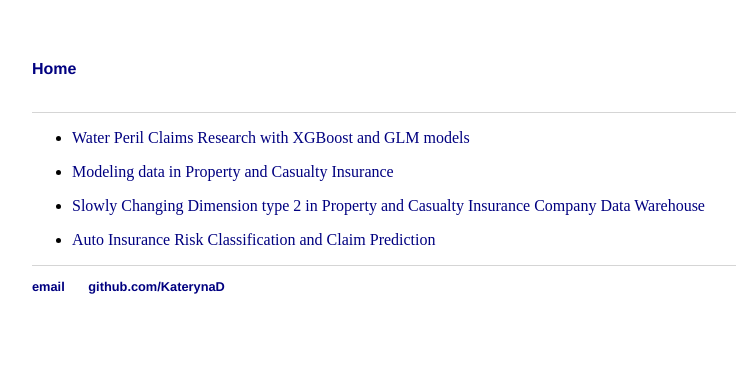
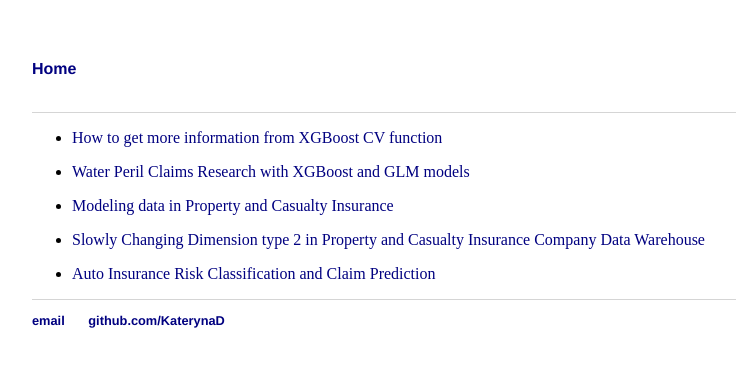
Before and after one commit to KaterynaD/KaterynaD.github.io, a Jekyll site: the page built from index.html, in a window 1280 px wide. Shown: the top 367 px of the page, without its empty margins (160-896 px from the left). Built offline with Jekyll 4.4.1, drawn with Linux system fonts in a browser that asks for light colours.

Commit message:
Update index.html

```diff
--- a/index.html
+++ b/index.html
@@ -3,6 +3,9 @@ layout: default
 title: Kate Drogaieva
 ---
 <div class="blurb">
+	<ul>
+		<li><a href="https://katerynad.github.io/XGBoost%20CV/XGBoost%20CV%20callback%20functions.htm">How to get more information from XGBoost CV function</a></li>
+	</ul>
 	<ul>
 		<li><a href="https://katerynad.github.io/Water%20Peril%20Claims%20Research%20with%20XGBoost%20and%20GLM%20models/Water%20Peril%20Claims%20Research%20with%20XGBoost%20and%20GLM%20models.htm#_Toc48650996">Water Peril Claims Research with XGBoost and GLM models</a></li>
 	</ul>
```
